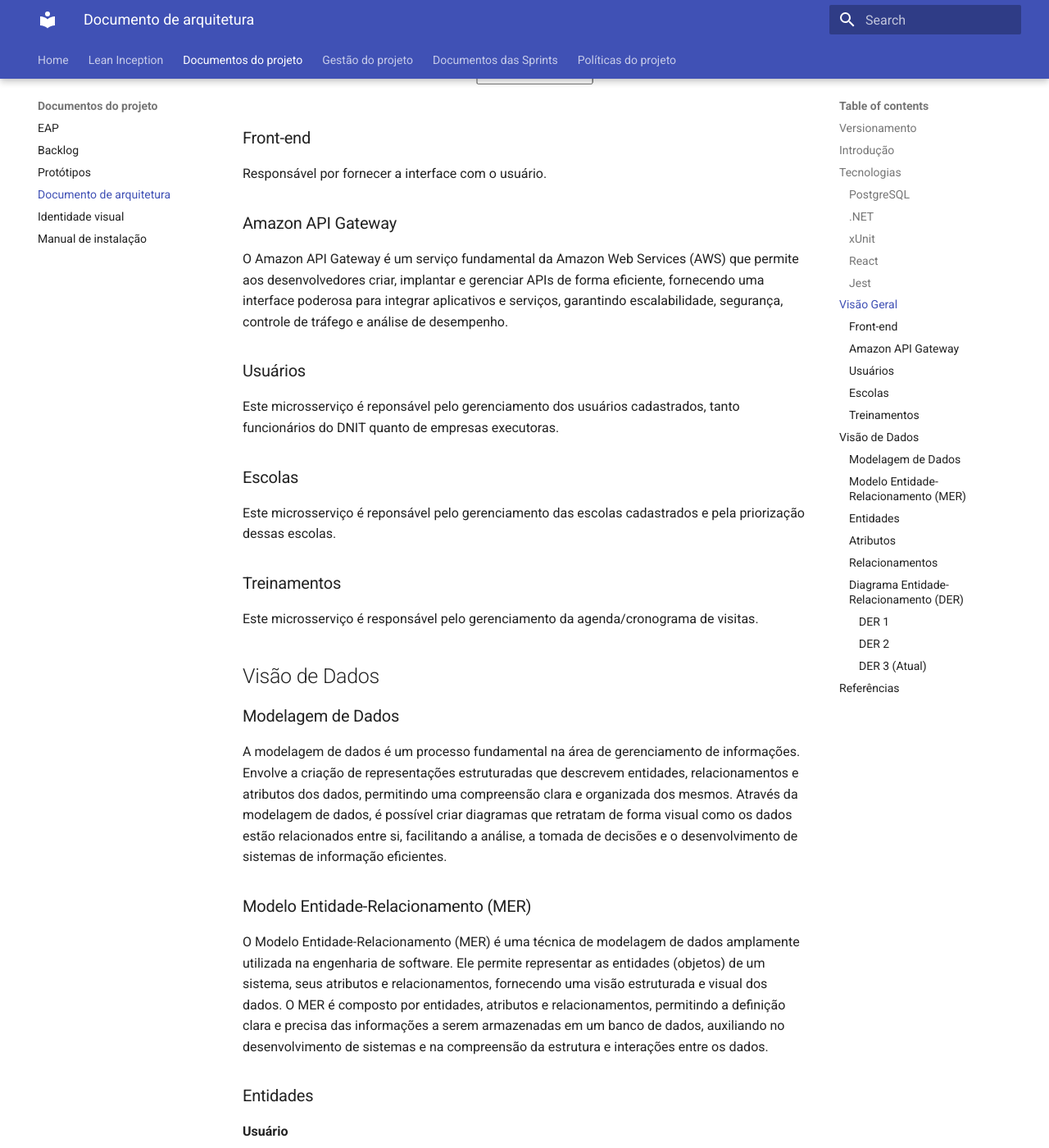
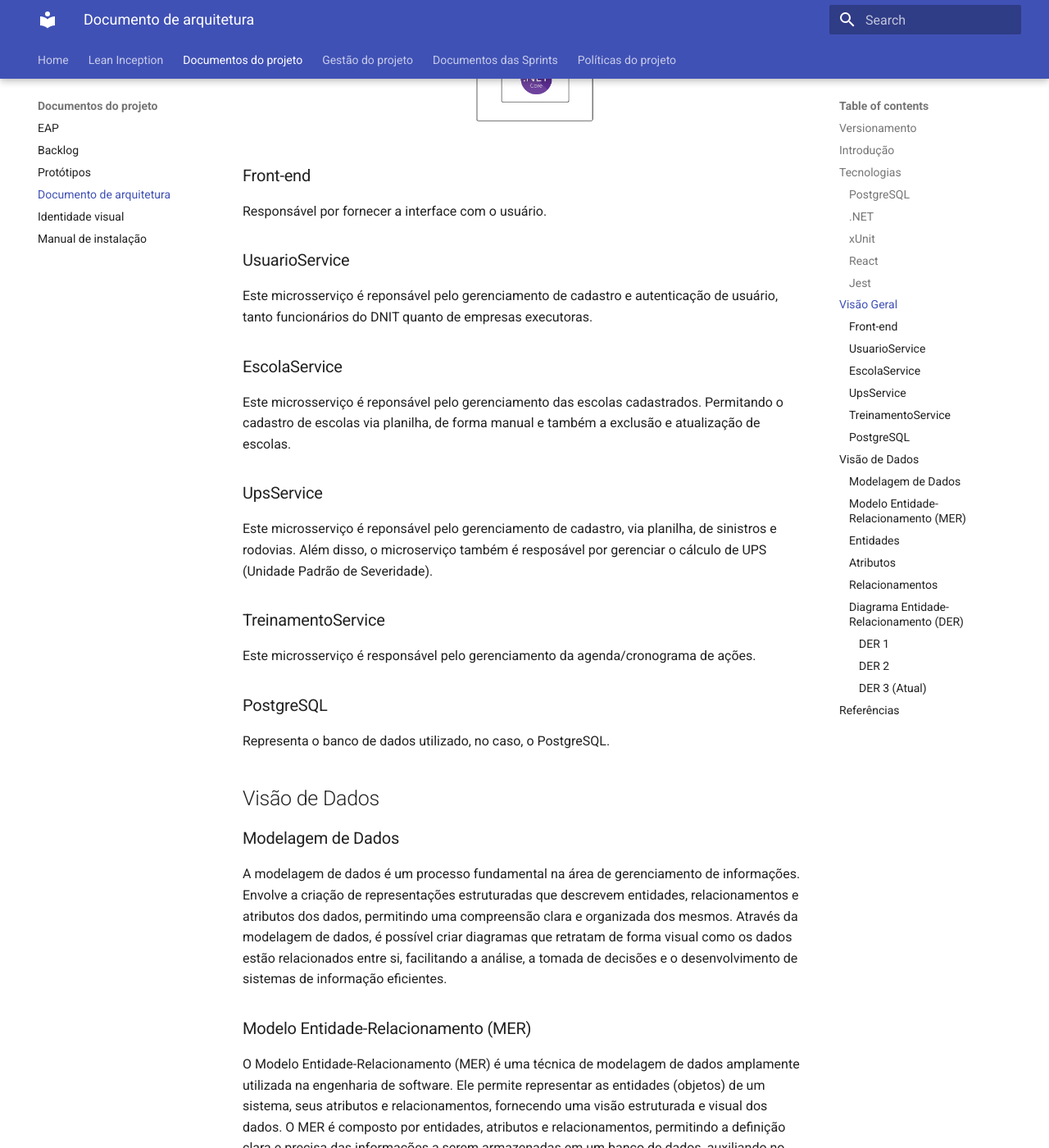
Before and after one commit to fga-eps-mds/2023-1-Dnit-DOC, an MkDocs documentation site: the page built from docs/docs/projeto/arquitetura.md, in a window 1280 px wide and 1400 px high, scrolled down 2351 px. Shown: the whole window at 82% size. Built offline with MkDocs 1.6.1 and Material for MkDocs 9.7.7, drawn with Linux system fonts in a browser that asks for light colours; some of the changed text lies outside the part shown.

Commit message:
atualizando documento de arquitetura

```diff
--- a/docs/docs/projeto/arquitetura.md
+++ b/docs/docs/projeto/arquitetura.md
@@ -8,6 +8,7 @@
 |1.2| 04/06/2023 | Atualização diagrama de arquitetura | Denys Rógeres |
 |1.3| 04/06/2023 | Revisão do documento e Linkando referências | Yan Andrade de Sena |
 |1.4| 09/07/2023 | Atualização documento | Yan Andrade de Sena |
+|1.5| 10/07/2023 | Atualização documento | Denys Rogeres |
 
 ## Introdução
 Este documento tem como objetivo detalhar a arquitetura do projeto, fornecendo uma visão geral da arquitetura e dos dados. Além disso são descritas as tecnologias utilizadas para o desenvolvimento.
@@ -39,17 +40,20 @@ A arquitetura do projeto consiste no front-end e 3 microsserviços no back-end,
 ### Front-end
 Responsável por fornecer a interface com o usuário.
 
-### Amazon API Gateway
-O Amazon API Gateway é um serviço fundamental da Amazon Web Services (AWS) que permite aos desenvolvedores criar, implantar e gerenciar APIs de forma eficiente, fornecendo uma interface poderosa para integrar aplicativos e serviços, garantindo escalabilidade, segurança, controle de tráfego e análise de desempenho.
+### UsuarioService
+Este microsserviço é reponsável pelo gerenciamento de cadastro e autenticação de usuário, tanto funcionários do DNIT quanto de empresas executoras.
 
-### Usuários
-Este microsserviço é reponsável pelo gerenciamento dos usuários cadastrados, tanto funcionários do DNIT quanto de empresas executoras.
+### EscolaService
+Este microsserviço é reponsável pelo gerenciamento das escolas cadastrados. Permitando o cadastro de escolas via planilha, de forma manual e também a exclusão e atualização de escolas.
 
-### Escolas
-Este microsserviço é reponsável pelo gerenciamento das escolas cadastrados e pela priorização dessas escolas.
+### UpsService
+Este microsserviço é reponsável pelo gerenciamento de cadastro, via planilha, de sinistros e rodovias. Além disso, o microserviço também é resposável por gerenciar o cálculo de UPS (Unidade Padrão de Severidade).
 
-### Treinamentos
-Este microsserviço é responsável pelo gerenciamento da agenda/cronograma de visitas.
+### TreinamentoService
+Este microsserviço é responsável pelo gerenciamento da agenda/cronograma de ações.
+
+### PostgreSQL
+Representa o banco de dados utilizado, no caso, o PostgreSQL.
 
 ## Visão de Dados
 
```
Also changed, not shown: docs/docs/assets/arquitetura/diagramaDeArquitetura.png (deleted).
